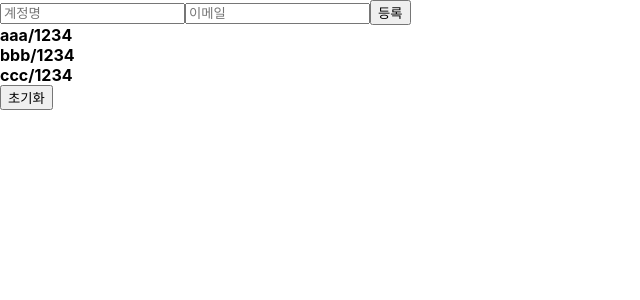
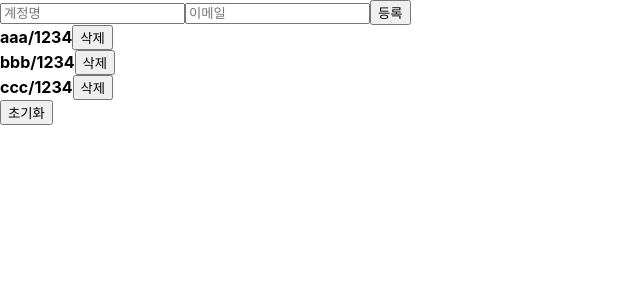
Before and after one commit to sjoh0704/React-practice, a React (Create React App) app: page / in a window 1280 px wide. Shown: the top 300 px of the page, without its empty margins (0-640 px from the left). Built offline with nearby package versions, Linux system fonts and the light colour scheme.

Commit message:
add remove function

```diff
--- a/src/App.js
+++ b/src/App.js
@@ -30,7 +30,7 @@ function App(){
           }
       ]);
 
-  const nextId = useRef(4);
+  const nextId = useRef(4);  // 렌더링 필요없이 value를 유지하고 싶을때 이런식으로 사용
   const onCreate = () => {
 
     nextId.current += 1;
@@ -39,7 +39,7 @@ function App(){
       username: username,
       email: email
     };
-    setUser([...users, user]);
+    setUser([...users, user]);   // 배열에 항목에 추가할때는 이렇게
     console.log(nextId.current);
     console.log(username);
     console.log(email);
@@ -61,11 +61,14 @@ function App(){
       email:''
     })
   }
+  const onRemove = id =>{
+    setUser(users.filter(user => user.id!=id));  // users배열안에 있는 user라는 항목들에 대해서
 
+  }
   return(
     <div>
       <CreateUser username={username} email= {email} onCreate={onCreate} onChange={onChange}></CreateUser>
-      <UserList users={users}></UserList>
+      <UserList users={users} onRemove={onRemove}></UserList>
       <button onClick={function(){
         reset();
       }}>초기화</button>
--- a/src/Components/UserList.js
+++ b/src/Components/UserList.js
@@ -4,10 +4,16 @@ import React from 'react'
 
 // 이렇게 함수를 두개 이상 선언해도 된다.
 // 마찬가지로 함수를 사용할때는 태그로 사용한다.!!!
-function Display({user}){
+function Display({user, onRemove}){
+
     return(
     <div>
         <b>{user.username}/{user.email}</b>
+        <button onClick={()=>{
+            onRemove(user.id);
+        }}>
+        삭제</button>
+
     </div>
     );
 }
@@ -16,13 +22,13 @@ function Display({user}){
 // key를 따로 넣어주어야 하며
 // key가 없을때는 다음처럼 index로 넣어준다.
 // map안에서 화살표함수를 이용하며 n은 원소 하나를 의미한다.
-function UserList({users}){
+function UserList({users, onRemove}){
 
     return(
     <div>
 
         {users.map(
-            (n, index)=> <Display user={n} key={index}></Display>
+            (n, index)=> <Display onRemove={onRemove} user={n} key={index}></Display>
             )}
     </div>
     );
```
